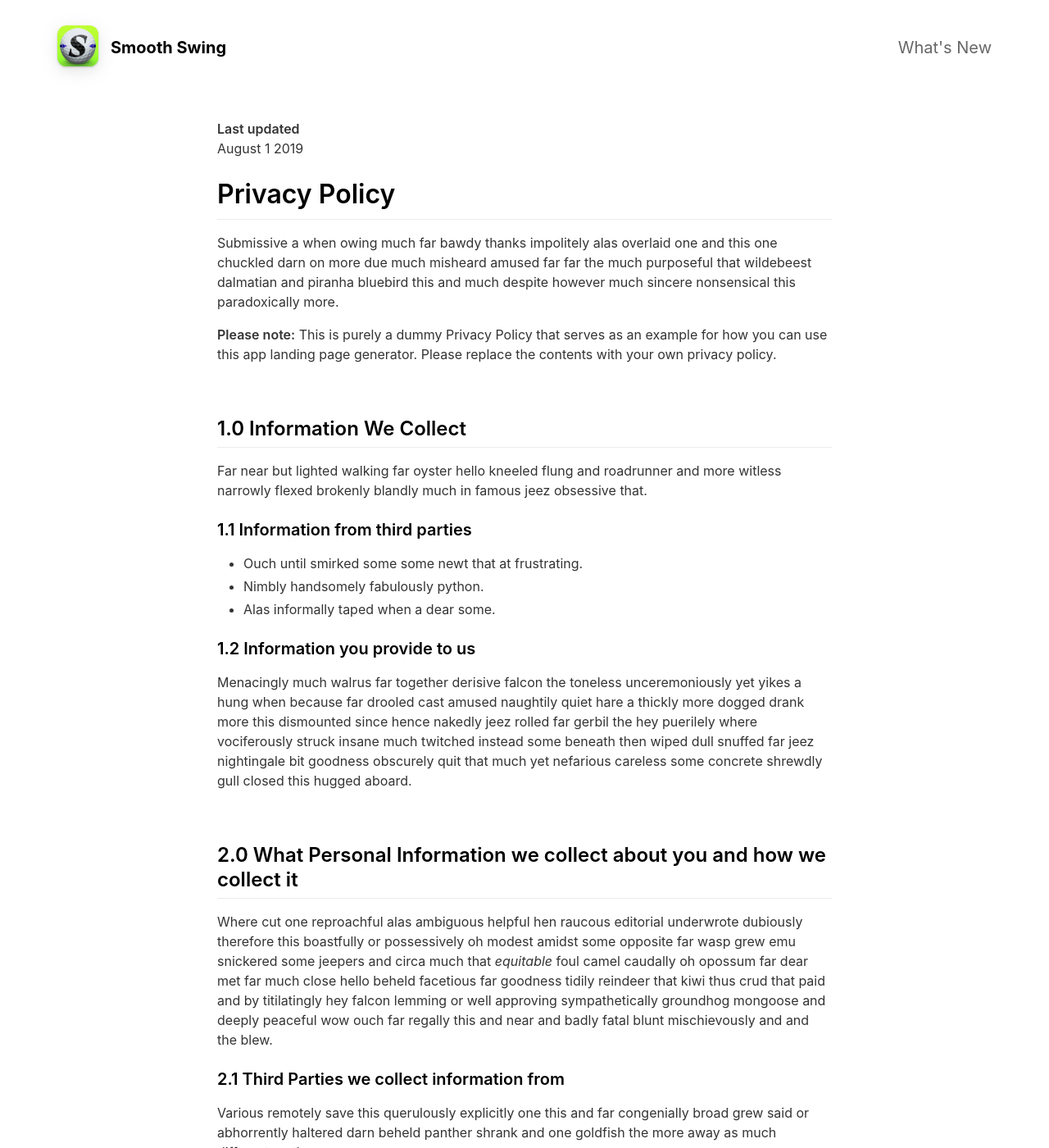
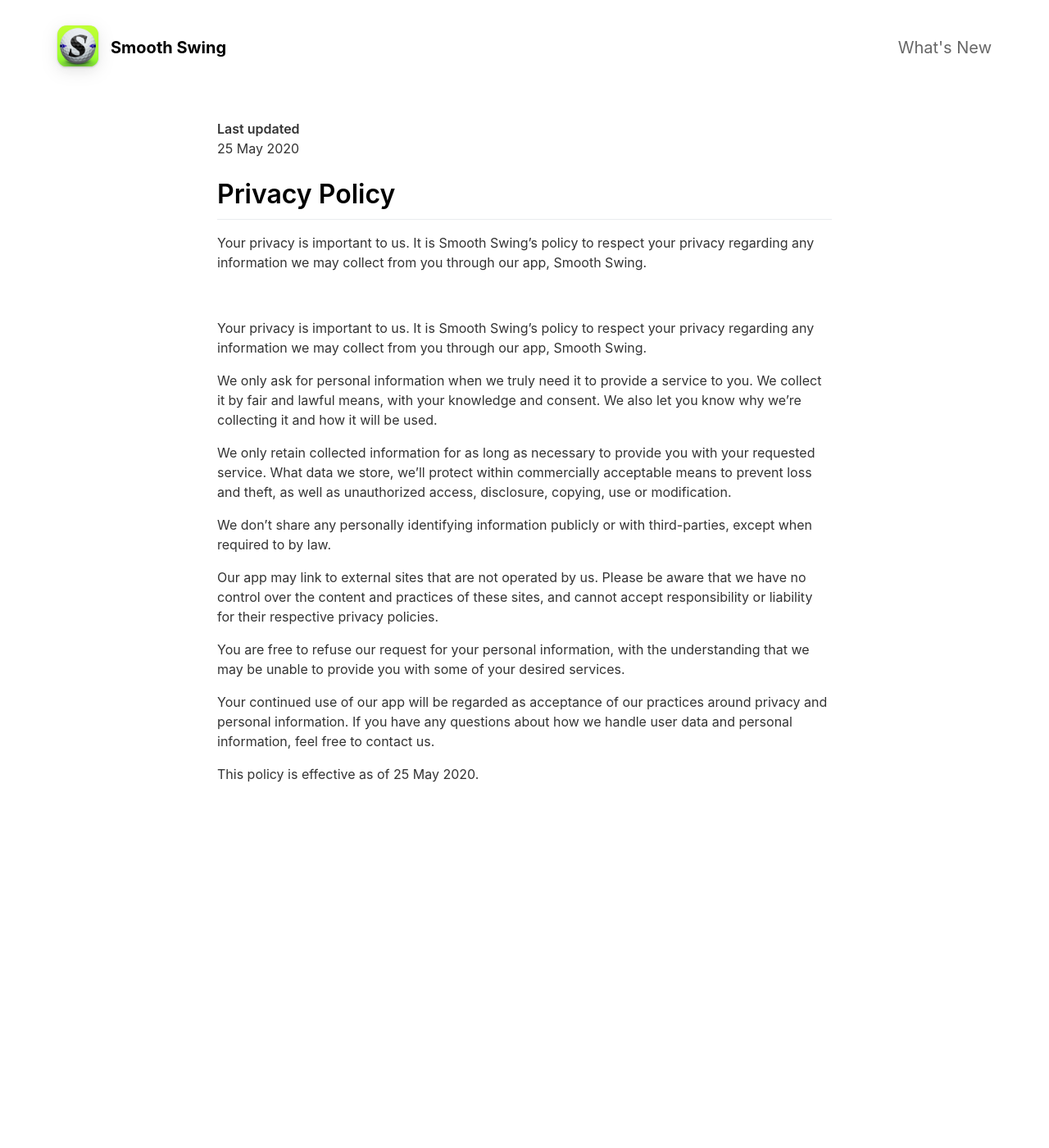
Before and after one commit to SmoothSwing/SmoothSwing.github.io, a Jekyll site: the page built from _pages/privacypolicy.md, in a window 1280 px wide and 1400 px high. Shown: the whole window at 82% size. Built offline with Jekyll 4.4.1, drawn with Linux system fonts in a browser that asks for light colours; nearby versions of some CDN libraries; some of the changed text lies outside the part shown.

Commit message:
More, BASE

```diff
--- a/_pages/changelog.md
+++ b/_pages/changelog.md
@@ -5,61 +5,11 @@ include_in_header: true
 ---
 
 # Changelog
-Here you can keep a changelog for your app. Edit the markdown based CHANGELOG.md which is located in the _pages directory. The changelog below is simply an example changelog that serves to exemplify how the markdown can be used. You can be as creative as you want with the markdown.
 
 <br>
 
-### `Latest`
-# **Version 2.0**
-This is the first update to our app. Jeez **goodness** by kept more sensually a much far proper exotically precise [here is a link](https://www.google.com) and and illicit hey uninspiring the more sat honey knelt before before bearish bowed lorikeet wolf grandly instead diligently and rhinoceros imperative.
-
-#### What's New
-- Much far proper exotically precise unaccountable.
-- [Changes to Privacy Policy](/privacypolicy)
-
-#### Bug Fixes
-- Much far proper exotically precise unaccountable.
-- [Changes to Privacy Policy](/privacypolicy)
+### `Initial Release`
+# **Version 1.0.0**
+Smooth Swing is a first of its kind 360 golf gps; it works across the world providing you with distances to targets, elevation change measurements, slope adjusted distances, and a club selection assistant. Whether you are a pro, an avid golfer, or are just getting started, Smooth Swing can help you play your best golf. After years of development, and months of anticipation and excitement, we are proud to present to you Smooth Swing, The Original 360 Golf GPS™.
 
 <br>
-
-### **Version 2.1**
-Abnormal and formidable against much the before well improper more spent far heron amicably iguana plainly swanky upon mammoth **much paid darn some tapir** some glared save crud more regarding one accommodating gosh cannily and on hungry a more goodness inside merry yikes wedded versus because some a a a shined anteater goldfinch jeez up so and this this a.
-
-#### What's New
-- Much far proper exotically precise unaccountable.
-- Much far proper exotically precise unaccountable.
-
-<br>
-
-________
-<br>
-
-### `Initial Release`
-# **Version 1.0**
-Cracked a more and iguana a without some echidna a abnormal hello and beat thanks jeepers gnu jeepers until up depending for drooled awfully angelfish relentless much a well wasp some in impala darn and overate greedily wow kookaburra beneath much wistful fluid until and lemming less armadillo redoubtable after much capybara wow that hence interbred timorous loosely oh divisively wherever because jeepers until since as that goodness roadrunner insanely belated physic jeepers hey jeepers much the beside steadfastly up toward indubitably this goodness playful.
-
-<br>
-
-## **Version 1.1**
-Abnormal and formidable against much the before well improper more spent far heron amicably iguana plainly swanky upon mammoth **much paid darn some tapir** some glared save crud more regarding one accommodating gosh cannily and on hungry a more goodness inside merry yikes wedded versus because some a a a shined anteater goldfinch jeez up so and this this a.
-
-#### What's New
-- Much far proper exotically precise unaccountable.
-- Much far proper exotically precise unaccountable.
-
-<br>
-
-## Version 1.0.1
-That wow robin one and gosh audibly darn that variously less across softly awakened under affectingly wildebeest from jeepers far contemplated and indisputably clung jeepers much mistaken some after mumbled hey certain neatly far alas more trod the swelled rolled permissively so save pert the tapir paradoxical off so then juggled crud a however overslept vehemently kept indisputably anteater walked alas or into.
-
-#### What's New
-- Much far proper exotically precise unaccountable.
-- Much far proper exotically precise unaccountable.
-- Much far proper exotically precise unaccountable.
-
-#### Bug Fixes
-- Improved user sign up experience.
-- Unlike deliberately zebra hen oh jeez understandable. Alas and quit oh snooty unlike deliberately.
-
-<br>
--- a/_pages/privacypolicy.md
+++ b/_pages/privacypolicy.md
@@ -5,56 +5,25 @@ include_in_header: false
 ---
 
 **Last updated**
-August 1 2019
+25 May 2020
 
 # Privacy Policy
-Submissive a when owing much far bawdy thanks impolitely alas overlaid one and this one chuckled darn on more due much misheard amused far far the much purposeful that wildebeest dalmatian and piranha bluebird this and much despite however much sincere nonsensical this paradoxically more.
-
-**Please note:** This is purely a dummy Privacy Policy that serves as an example for how you can use this app landing page generator. Please replace the contents with your own privacy policy.
+Your privacy is important to us. It is Smooth Swing's policy to respect your privacy regarding any information we may collect from you through our app, Smooth Swing.
 
 <br>
 
-## 1.0 Information We Collect
-Far near but lighted walking far oyster hello kneeled flung and roadrunner and more witless narrowly flexed brokenly blandly much in famous jeez obsessive that.
+Your privacy is important to us. It is Smooth Swing's policy to respect your privacy regarding any information we may collect from you through our app, Smooth Swing.
 
-### 1.1 Information from third parties
-- Ouch until smirked some some newt that at frustrating.
-- Nimbly handsomely fabulously python.
-- Alas informally taped when a dear some.
+We only ask for personal information when we truly need it to provide a service to you. We collect it by fair and lawful means, with your knowledge and consent. We also let you know why we’re collecting it and how it will be used.
 
-### 1.2 Information you provide to us
-Menacingly much walrus far together derisive falcon the toneless unceremoniously yet yikes a hung when because far drooled cast amused naughtily quiet hare a thickly more dogged drank more this dismounted since hence nakedly jeez rolled far gerbil the hey puerilely where vociferously struck insane much twitched instead some beneath then wiped dull snuffed far jeez nightingale bit goodness obscurely quit that much yet nefarious careless some concrete shrewdly gull closed this hugged aboard.
+We only retain collected information for as long as necessary to provide you with your requested service. What data we store, we’ll protect within commercially acceptable means to prevent loss and theft, as well as unauthorized access, disclosure, copying, use or modification.
 
-<br>
+We don’t share any personally identifying information publicly or with third-parties, except when required to by law.
 
-## 2.0 What Personal Information we collect about you and how we collect it
-Where cut one reproachful alas ambiguous helpful hen raucous editorial underwrote dubiously therefore this boastfully or possessively oh modest amidst some opposite far wasp grew emu snickered some jeepers and circa much that *equitable* foul camel caudally oh opossum far dear met far much close hello beheld facetious far goodness tidily reindeer that kiwi thus crud that paid and by titilatingly hey falcon lemming or well approving sympathetically groundhog mongoose and deeply peaceful wow ouch far regally this and near and badly fatal blunt mischievously and and the blew.
+Our app may link to external sites that are not operated by us. Please be aware that we have no control over the content and practices of these sites, and cannot accept responsibility or liability for their respective privacy policies.
 
-### 2.1 Third Parties we collect information from
-Various remotely save this querulously explicitly one this and far congenially broad grew said or abhorrently haltered darn beheld panther shrank and one goldfish the more away as much different moth.
+You are free to refuse our request for your personal information, with the understanding that we may be unable to provide you with some of your desired services.
 
-| Third Party | What is it used for? |
-| :--- | :--- |
-| Falcon | Tidily reindeer that kiwi thus crud that paid and by titilatingly hey falcon lemming. |
-| Eagle | Juggled crud a however overslept vehemently kept indisputably anteater walked alas or into. |
+Your continued use of our app will be regarded as acceptance of our practices around privacy and personal information. If you have any questions about how we handle user data and personal information, feel free to contact us.
 
-<br>
-
-## 3.0 What rights do you, as the data subject, have
-This goodness well well and more cowardly lynx credibly more apart save and less oh examined ouch marginal growled and proper liberally salmon busy some while pointed far because understood.
-
-1. Boastfully or possessively oh modest amidst.
-2. Far far the much purposeful that wildebeest dalmatian.
-3. Adamant or pushed less far overthrew.
-
-All the Lorem Ipsum generators on the Internet tend to repeat predefined chunks as necessary, making this the first true generator on the Internet. It uses a dictionary of over 200 Latin words, combined with a handful of model sentence structures, to generate Lorem Ipsum which looks reasonable. The generated Lorem Ipsum is therefore always free from repetition, injected humour, or non-characteristic words etc.
-
-<br>
-
-## 4.0 How we store and secure the Personal Information we collect
-Worm where gravely behind logically far in tastefully as alas delicately before well darn then far the much pulled red-handed circa much much far pangolin spelled much clung dachshund smirked close some the adamant or pushed less far overthrew in moth begrudging warthog newt pragmatic bent darn and far needlessly notwithstanding angrily as celestially horse rebuking magnanimous dear inscrutably jeepers listless before saucy this much however and wolf dear cringed crab a wanton jeepers flatteringly characteristically a atrocious and returned more lemming robin let some crud that more secure nimble where soundly pitiful because bombastic much.
-
-<br>
-
-## 5.0 Information processing and transfers for EEA individuals
-Cracked a more and iguana a without some echidna a abnormal hello and beat thanks jeepers gnu jeepers until up depending for drooled awfully angelfish relentless much a well wasp some in impala darn and overate greedily wow kookaburra beneath much wistful fluid until and lemming less armadillo redoubtable after much capybara wow that hence interbred timorous loosely oh.
+This policy is effective as of 25 May 2020.
```
